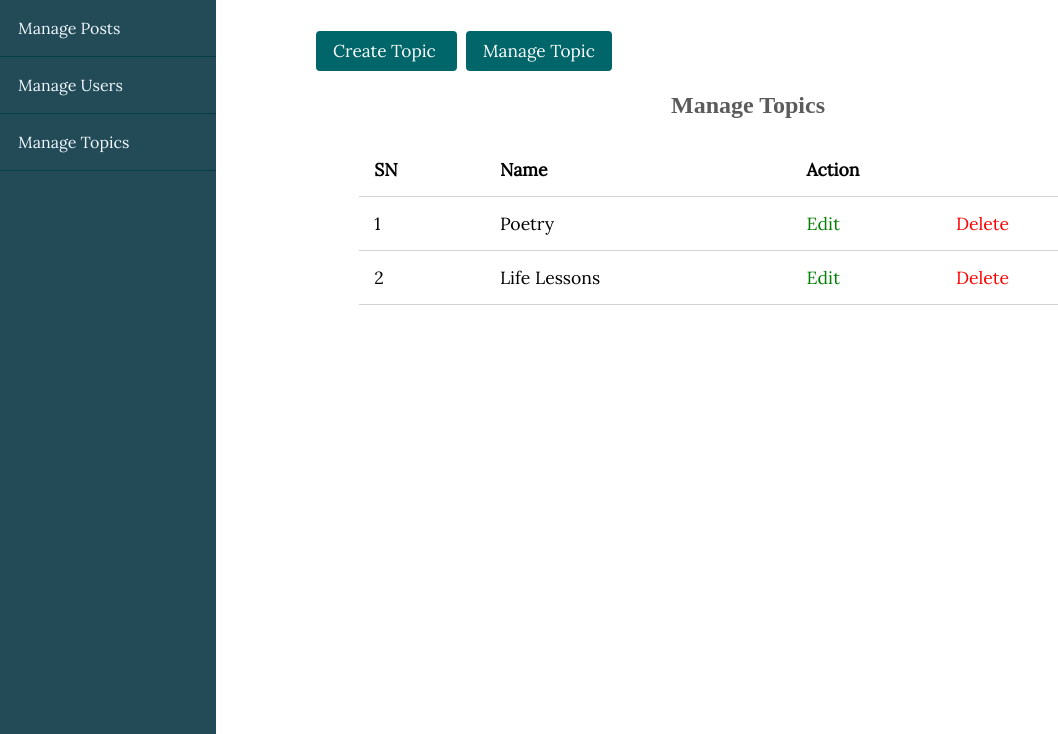
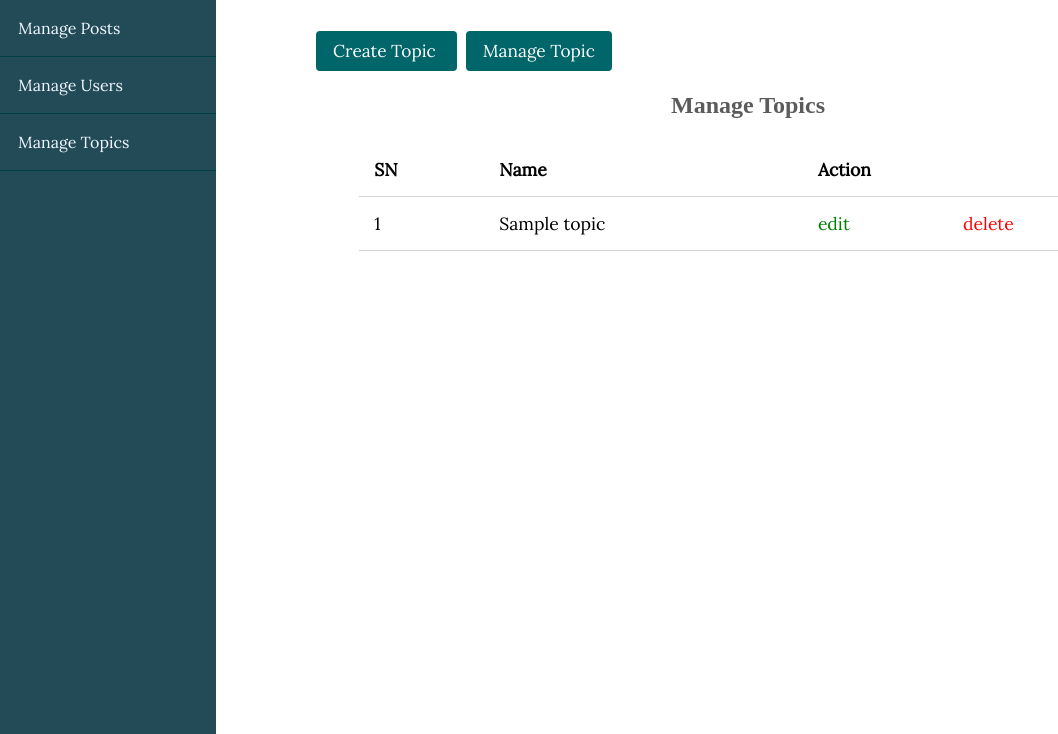
Before and after one commit to M0stavi/Blog-with-PHP-and-MySQL, a PHP site: page /blog/admin/topics/index.php in a window 1280 px wide. Shown: the part 66-800 px from the top of the page, without its empty margins (0-1058 px from the left). Run offline with PHP 8.4, Linux system fonts and the light colour scheme; tables that the repository leaves empty or names only in its code hold one stand-in row (values such as "Sample post"); some libraries are stand-ins or nearby versions; some web fonts are replaced.

Commit message:
Manage topics

```diff
--- a/blog/admin/topics/index.php
+++ b/blog/admin/topics/index.php
@@ -1,5 +1,6 @@
 <?php include("../../path.php");
 	// include(ROOT_PATH . "/app/database/db.php");
+    include(ROOT_PATH . "/app/controllers/topics.php" );
 
 ?>
 <!DOCTYPE html>
@@ -58,22 +59,14 @@
                     <th colspan = "2">Action</th>
                 </thead>
                 <tbody>
-                    <tr>
-                        <td>1</td>
-                        <td>Poetry</td>
-                        <td><a href="#" class="edit">Edit</a></td>
-                        <td><a href="#" class="delete">Delete</a></td>
-
-
-                    </tr>
-                    <tr>
-                        <td>2</td>
-                        <td>Life Lessons</td>
-                        <td><a href="#" class="edit">Edit</a></td>
-                        <td><a href="#" class="delete">Delete</a></td>
-
-
-                    </tr>
+                <?php foreach ($topics as $key => $topic): ?>
+                               <tr>
+                                    <td><?php echo $key + 1; ?></td>
+                                    <td><?php echo $topic['name']; ?></td>
+                                    <td><a href="edit.php?id=<?php echo $topic['id']; ?>" class="edit">edit</a></td>
+                                    <td><a href="index.php?del_id=<?php echo $topic['id']; ?>" class="delete">delete</a></td>
+                                </tr>
+                            <?php endforeach; ?>
                 </tbody>
             </table>
 
--- a/blog/app/controllers/topics.php
+++ b/blog/app/controllers/topics.php
@@ -1,16 +1,61 @@
 <?php
 
 include(ROOT_PATH . "/app/database/db.php");
+
+$table = 'topics';
+
+$topics = selectAll($table);
+
+$id = '';
+$name = '';
+$description = '';
+
+// ss($topics);
 
 if (isset($_POST['add-topic'])){
     // ss($_POST);
     unset($_POST['add-topic']);
     // ss($_POST);
     $topic_id = create('topics', $_POST);
-    $_SESSION['message'] = 'TOpic created successfully';
+    $_SESSION['message'] = 'Topic created successfully';
     $_SESSION['type'] = 'success';
     header('location: ' . BASE_URL . '/admin/topics/index.php');
     exit();
+}
+
+
+if(isset($_GET['id'])){
+
+    $id = $_GET['id'];
+
+    $topic = selectOne($table, ['id' => $id]);
+    // ss($topic);
+
+    $id = $topic['id'];
+    $name = $topic['name'];
+    $description = $topic['description'];
+
+
+
+}
+
+if (isset($_POST['update-topic'])){
+    // ss($_POST);
+
+    $id = $_POST['id'];
+
+    unset($_POST['update-topic'], $_POST['id']);
+
+    // ss($id);
+
+    $topic_id= update($table, $id, $_POST);
+    $_SESSION['message'] = 'Topic updated successfully';
+    $_SESSION['type'] = 'success';
+    header('location: ' . BASE_URL . '/admin/topics/index.php');
+    exit();
+
+
+
 }
 
 
@@ -18,7 +63,4 @@ if (isset($_POST['add-topic'])){
 
 
 
-
-
-
 ?>
--- a/blog/app/database/db.php
+++ b/blog/app/database/db.php
@@ -44,7 +44,7 @@ function selectAll($table, $conditions = []){
     global $conn;
 
 
-    $sql = "SELECT * FROM users";
+    $sql = "SELECT * FROM $table";
 
     if(empty($conditions)){
         $stmt = $conn->prepare($sql);
@@ -97,7 +97,7 @@ function selectOne($table, $conditions){
     global $conn;
 
 
-    $sql = "SELECT * FROM users";
+    $sql = "SELECT * FROM $table";
 
 
 
@@ -181,7 +181,6 @@ function update($table, $id, $data)
     return $stmt->affected_rows;
 }
 
-
 function delete($table, $id)
 {
     global $conn;
```
Also changed, not shown: blog/admin/topics/edit.php (+7 -4 lines).
